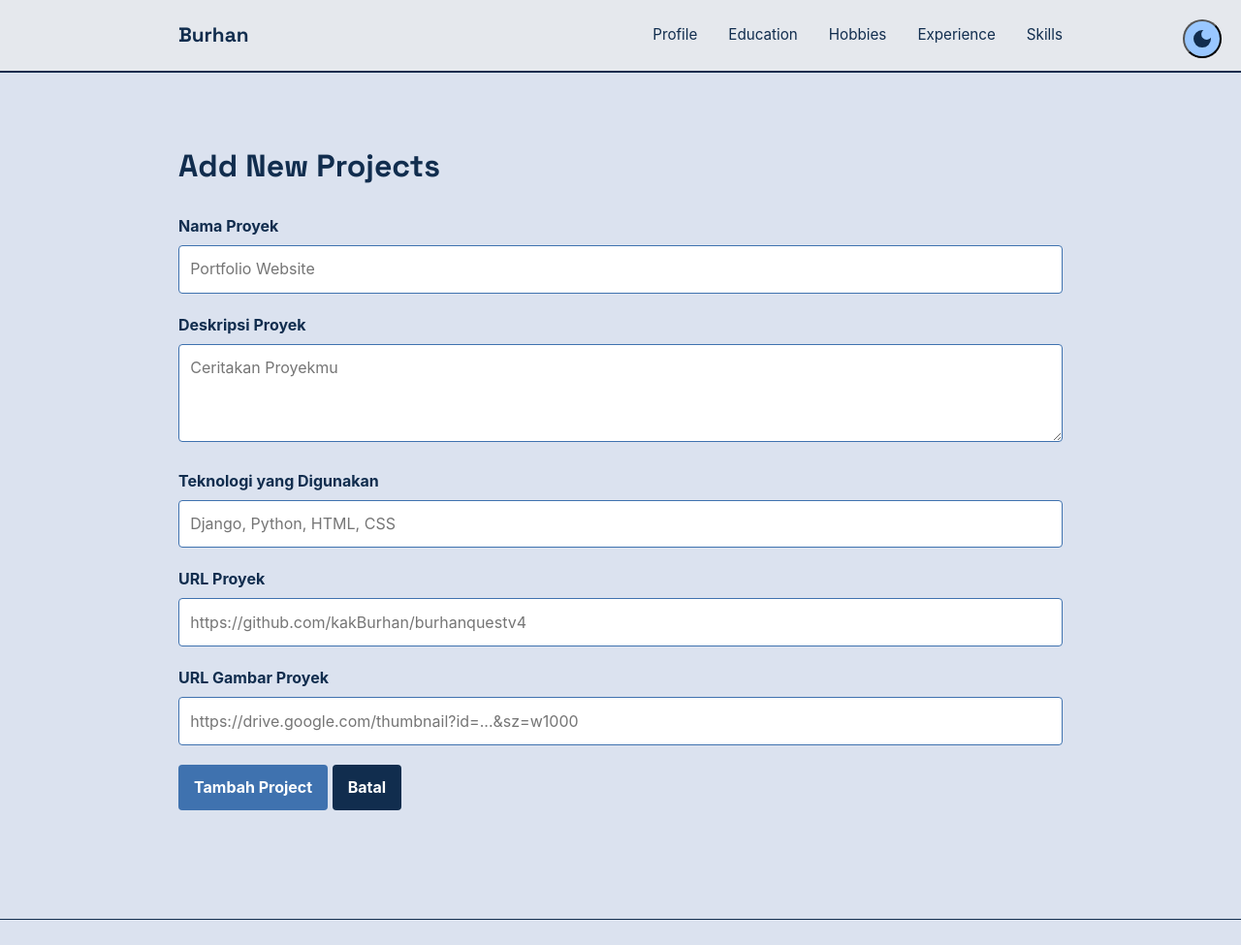
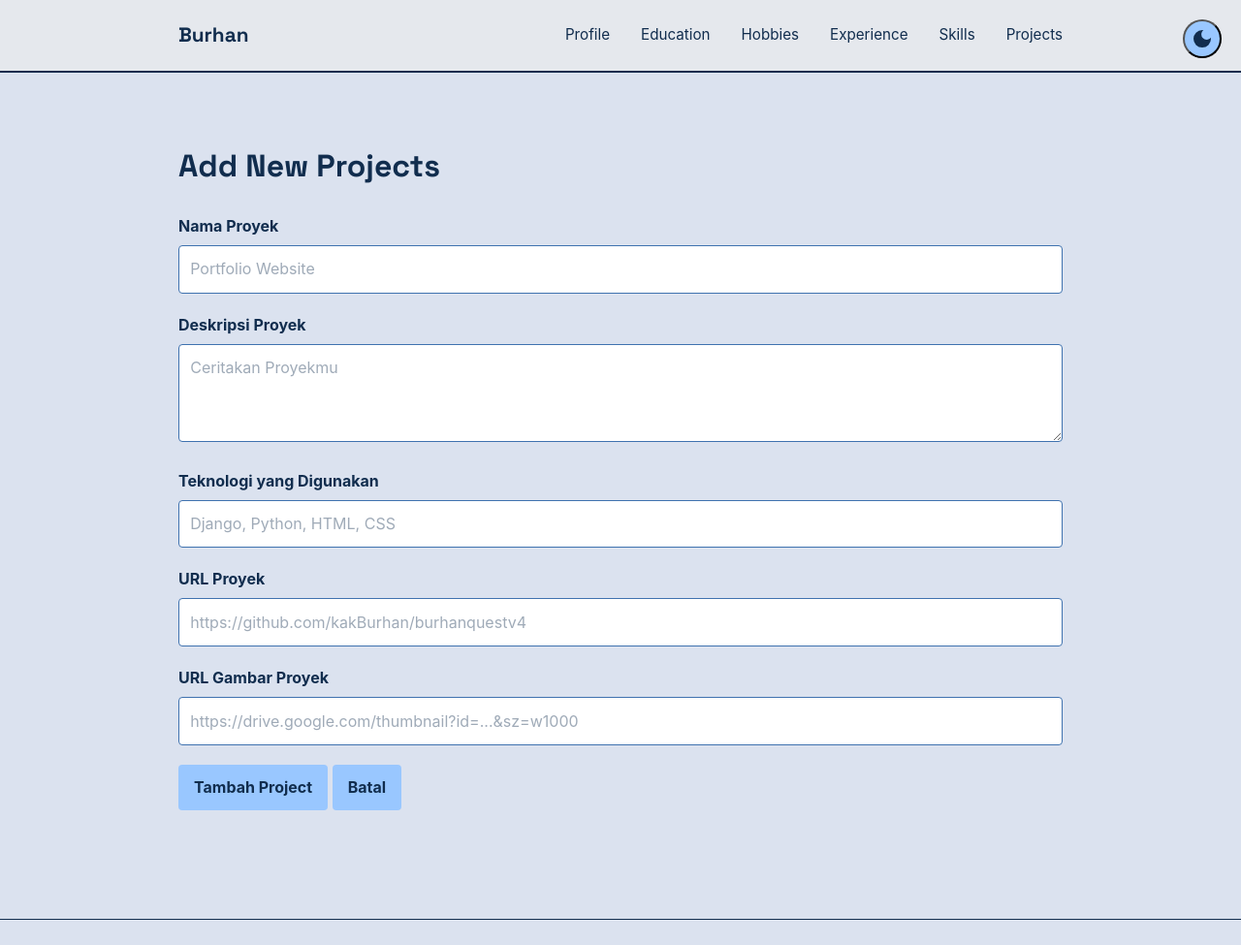
Before and after one commit to flazzies/myportofolio, a Django app: page /projects/add/ in a window 1280 px wide. Shown: the top 975 px of the page at 97% size. Run offline with Django 5.2, Linux system fonts and the light colour scheme; parts of the project's set-up code (start-up, migrations or seed data) failed here and were passed over.

Commit message:
Merapihkan css dari projects, menambahkan project pada navbar, dan memperbaiki link hobi dan education di navbar

```diff
--- a/static/css/style.css
+++ b/static/css/style.css
@@ -606,13 +606,17 @@ h1, .brand {
     width: 100%;
     box-sizing: border-box;
     padding: 0.7rem;
-    border: 1px solid var(--accent);
+    color: var(--ink);
+    border: 1px solid var(--category-text-color);
+    background-color: var(--skill-card);
     border-radius: var(--radius);
     font: inherit;
     transition:
         border-color 0.2s ease,
         outline-color 0.2s ease;
 }
+
+
 
 .form-group input:focus,
 .form-group textarea:focus {
@@ -626,14 +630,19 @@ h1, .brand {
     margin-top: 0.35rem;
 }
 
+.form-group input::placeholder,
+.form-group textarea::placeholder {
+    color: var(--ink);
+    opacity: 0.4;
+}
 .button {
     display: inline-block;
     height: fit-content;
     border: 0;
     border-radius: var(--radius);
     padding: 0.65rem 1rem;
-    background: var(--accent);
-    color: white;
+    background: var(--button-color);
+    color: var(--ink);
     cursor: pointer;
     font: inherit;
     font-weight: 700;
@@ -641,10 +650,10 @@ h1, .brand {
 }
 
 .button-secondary {
-    background: var(--ink);
+    background: var(--button-color);
 }
 
-...
+
 /* projects */
 
 .project-header {
@@ -690,6 +699,7 @@ h1, .brand {
 
 .project-search {
     display: flex;
+
     gap: 0.75rem;
     margin-bottom: 1.5rem;
 }
@@ -700,7 +710,7 @@ h1, .brand {
     padding: 0.7rem;
     border: 1px solid var(--line);
     border-radius: var(--radius);
-    background: #fff;
+    background-color: var(--skill-card);
     color: var(--ink);
     font: inherit;
 }
--- a/templates/base.html
+++ b/templates/base.html
@@ -26,10 +26,11 @@
                     <svg xmlns="http://www.w3.org/2000/svg" height="24px" viewBox="0 -960 960 960" width="24px" fill="#e3e3e3"><path d="M338.5-338.5Q280-397 280-480t58.5-141.5Q397-680 480-680t141.5 58.5Q680-563 680-480t-58.5 141.5Q563-280 480-280t-141.5-58.5ZM200-440H40v-80h160v80Zm720 0H760v-80h160v80ZM440-760v-160h80v160h-80Zm0 720v-160h80v160h-80ZM256-650l-101-97 57-59 96 100-52 56Zm492 496-97-101 53-55 101 97-57 59Zm-98-550 97-101 59 57-100 96-56-52ZM154-212l101-97 55 53-97 101-59-57Z"/></svg>
                 </button>
                 <a href="{% url 'main:show_main' %}">Profile</a>
-                <a href="#education">Education</a>
-                <a href="#hobbies">Hobbies</a>
+                <a href="{% url 'main:show_main' %}#education">Education</a>
+                <a href="{% url 'main:show_main' %}#hobbies">Hobbies</a>
                 <a href="{% url 'main:show_experience' %}">Experience</a>
                 <a href="{% url 'main:show_skill' %}">Skills</a>
+                <a href="{% url 'main:show_projects' %}">Projects</a>
             </nav>
         </div>
     </header>
```
